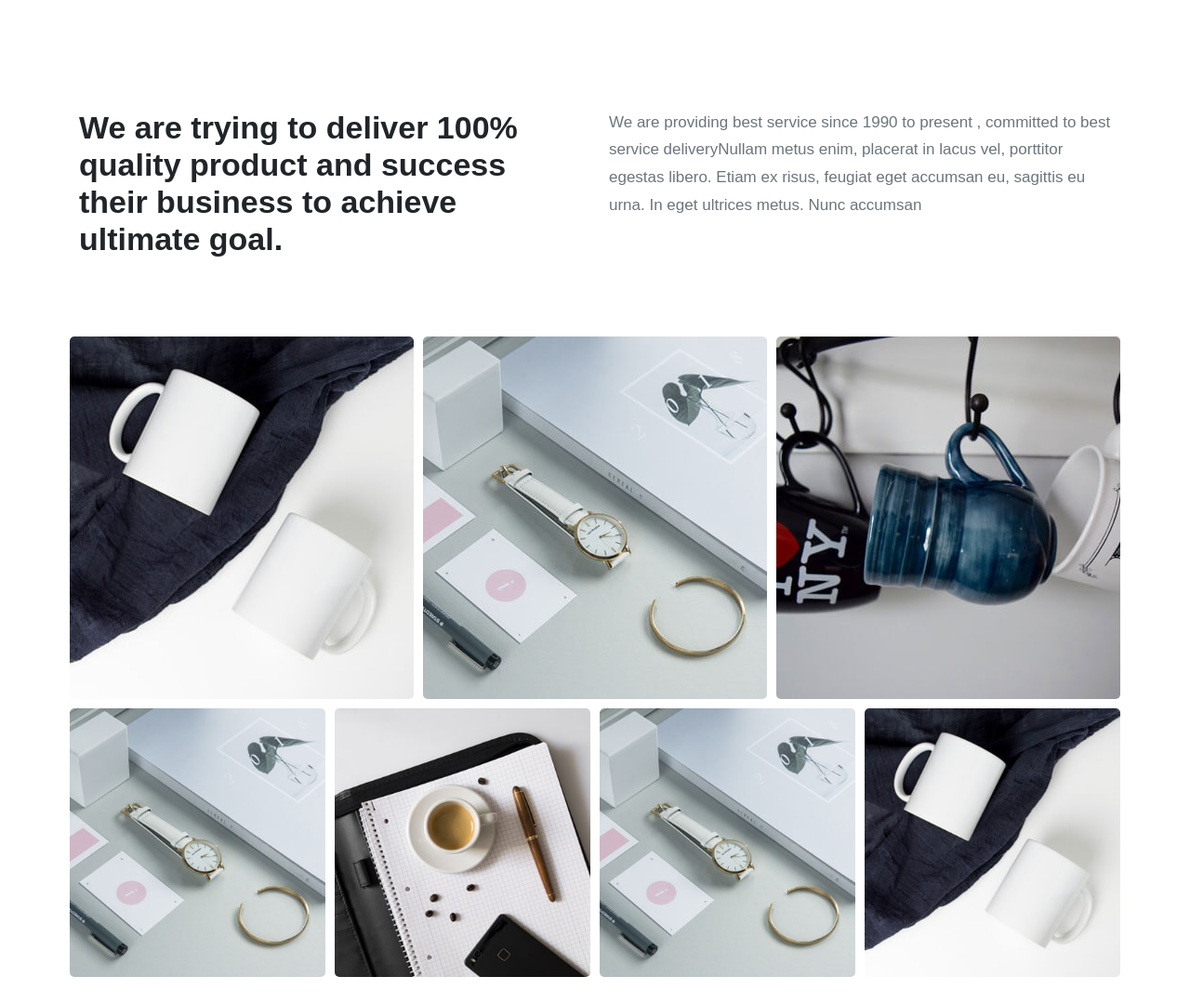
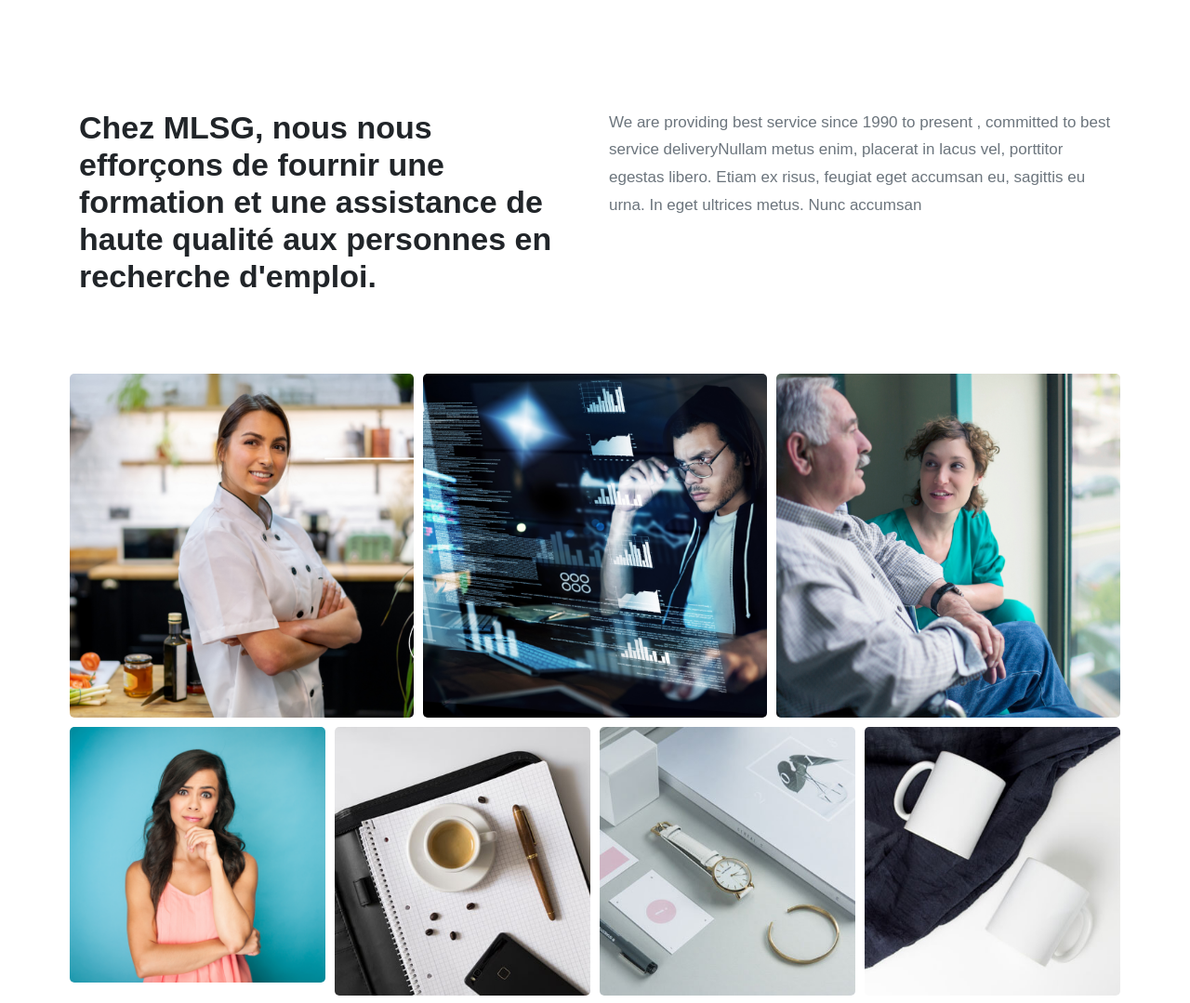
Before and after one commit to Leerlandais/mlsg-teamProject, a website: page theme/agenda-new.html in a window 1280 px wide. Shown: the part 1294-2373 px from the top of the page at 93% size. Drawn offline with Linux system fonts and the light colour scheme; a web font is replaced by a local one.

Commit message:
added photos to agenda

```diff
--- a/theme/agenda-new.html
+++ b/theme/agenda-new.html
@@ -236,7 +236,7 @@
                 <div class="row">
                     <div class="col-lg-6">
                         <div class="section-heading">
-                            <h1>We are trying to deliver 100% quality product and success their business to achieve ultimate goal.</h1>
+                            <h1>Chez MLSG, nous nous efforçons de fournir une formation et une assistance de haute qualité aux personnes en recherche d'emploi.</h1>
                         </div>
                     </div>
                     <div class="col-lg-6">
@@ -251,7 +251,17 @@
                 <div class="row">
                     <div class="col-lg-4 col-md-6 p-0">
                         <div class="work-block">
-                            <img src="images/work/10.jpg" alt="work-img" class="img-fluid">
+                            <img src="images/Lee/horeca_1.png" alt="work-img" class="img-fluid">
+                            <div class="overlay-content-block">
+                                <h4>Atelier Horeca</h4>
+                                <p>Amener le chercheur d'emploi à faire un choix de métier éclairé et réaliste en fonction de son potentiel, de ses aptitudes, de son parcours social, scolaire et professionnel, de son contexte de vie et administratif ainsi que du cadre socio-économique dans lequel il s'inscrit.</p>
+                                <a href="single-project.html"><i class="fa fa-link"></i></a>
+                            </div>
+                        </div>
+                    </div>
+                    <div class="col-lg-4 col-md-6 p-0">
+                        <div class="work-block">
+                            <img src="images/Lee/atel_info.png" alt="work-img" class="img-fluid">
                             <div class="overlay-content-block">
                                 <h4>Probiz portfolio template</h4>
                                 <p>Web Development</p>
@@ -261,17 +271,7 @@
                     </div>
                     <div class="col-lg-4 col-md-6 p-0">
                         <div class="work-block">
-                            <img src="images/work/11.jpg" alt="work-img" class="img-fluid">
-                            <div class="overlay-content-block">
-                                <h4>Probiz portfolio template</h4>
-                                <p>Web Development</p>
-                                <a href="single-project.html"><i class="fa fa-link"></i></a>
-                            </div>
-                        </div>
-                    </div>
-                    <div class="col-lg-4 col-md-6 p-0">
-                        <div class="work-block">
-                            <img src="images/work/12.jpg" alt="work-img" class="img-fluid">
+                            <img src="images/Lee/atel_soin.png" alt="work-img" class="img-fluid">
                             <div class="overlay-content-block">
                                 <h4>Probiz portfolio template</h4>
                                 <p>Web Development</p>
@@ -282,7 +282,7 @@
 
                     <div class="col-lg-3 col-md-6 p-0">
                         <div class="work-block">
-                            <img src="images/work/15.jpg" alt="work-img" class="img-fluid">
+                            <img src="images/Lee/atel_orient.png" alt="work-img" class="img-fluid">
                             <div class="overlay-content-block">
                                 <h4>Probiz portfolio template</h4>
                                 <p>Web Development</p>
```
Also changed, not shown: theme/images/Lee/atel_info.png (added), theme/images/Lee/atel_orient.png (added), theme/images/Lee/atel_soin.png (added), theme/images/Lee/horeca_1.png (added).
